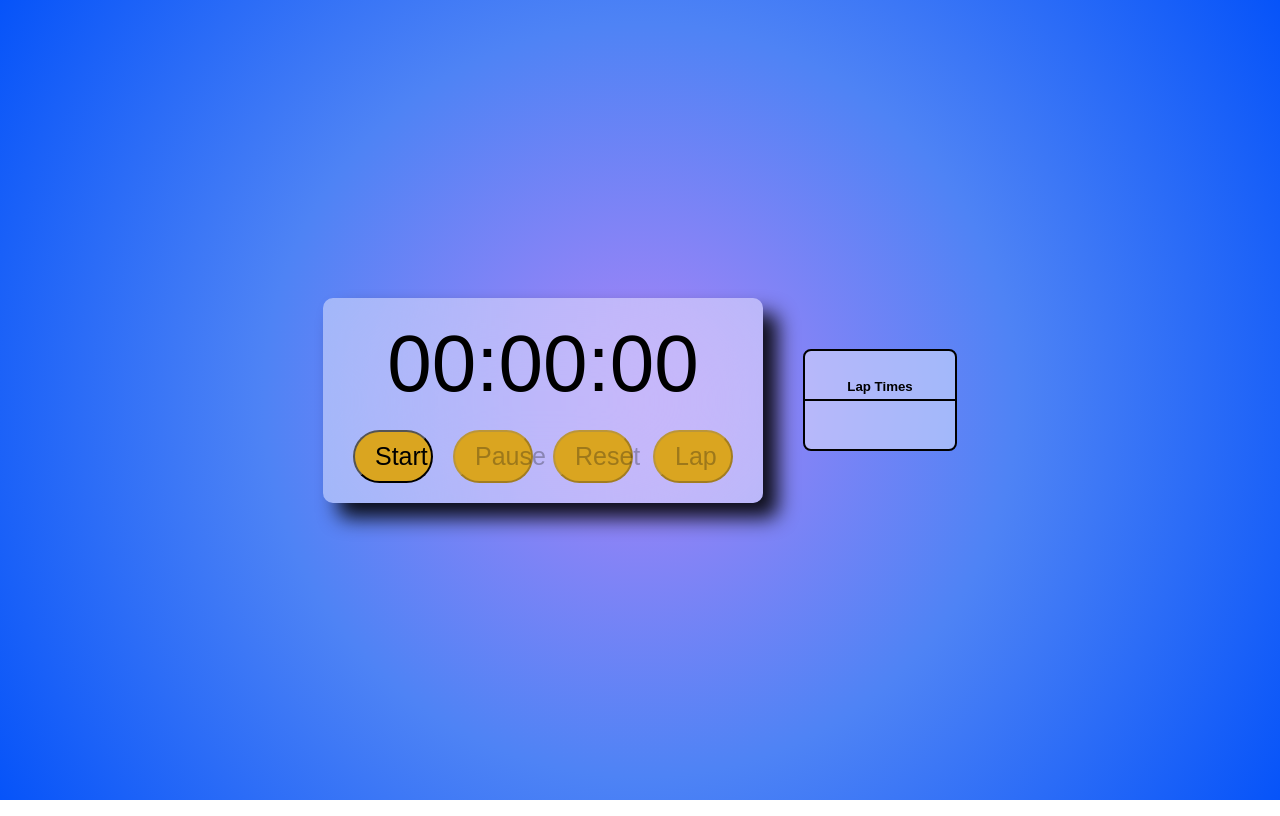
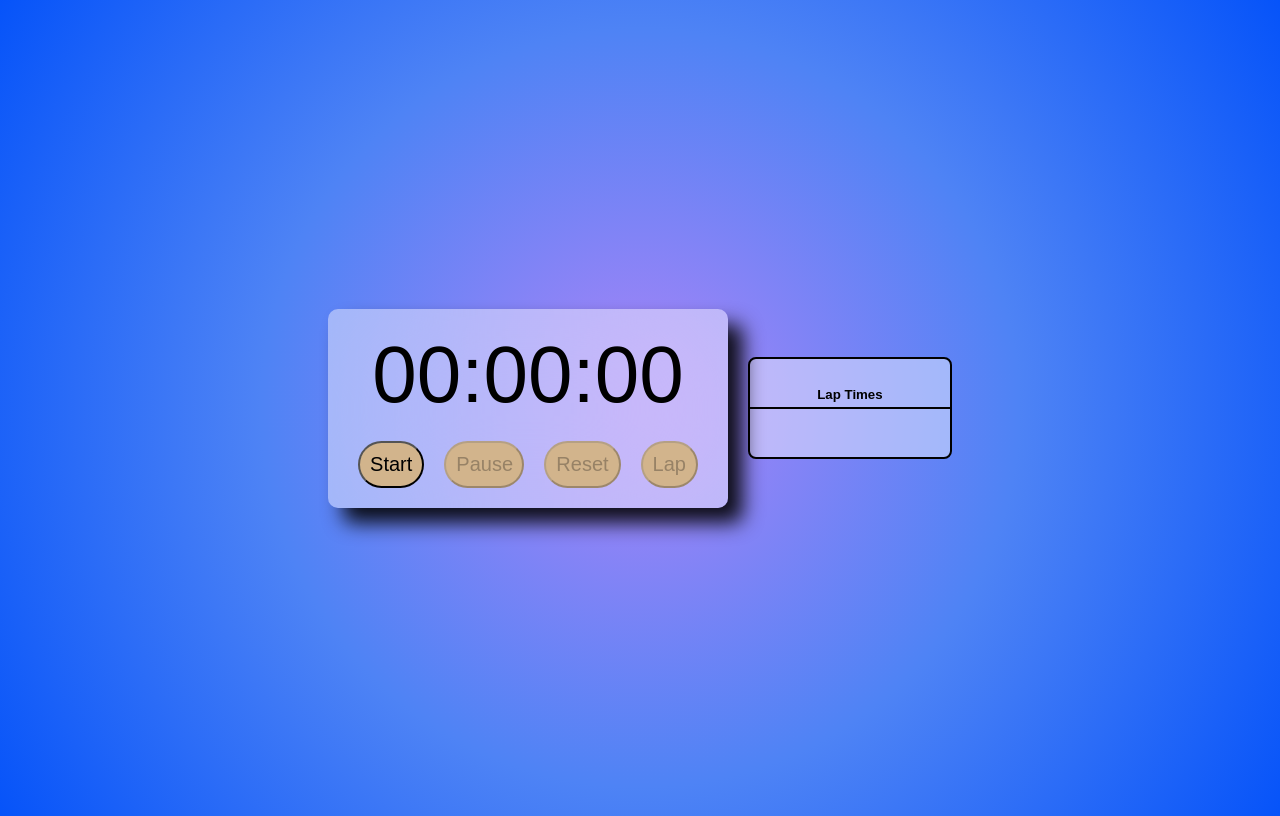
Before and after one commit to Jeffson-dsilva/PRODIGY-WD-02, a plain HTML site: page index.html in a window 1280 px wide. Drawn offline with Linux system fonts and the light colour scheme.

Commit message:
Update style.css

```diff
--- a/style.css
+++ b/style.css
@@ -3,7 +3,6 @@ body {
     justify-content: center;
     height: 100vh;
     background: radial-gradient(circle, rgba(143, 89, 244, 0.742), rgb(78, 131, 245), rgba(1, 80, 249, 0.982));
-    margin: 0;
     align-items: center;
     font-family: Arial, sans-serif;
 }
@@ -14,8 +13,6 @@ body {
     border-radius: 10px;
     box-shadow: 15px 15px 20px rgba(0, 0, 0, 0.9);
     text-align: center;
-    width: 90%;
-    max-width: 400px;
 }
 #display {
     font-size: 80px;
@@ -26,9 +23,9 @@ body {
     justify-content: space-between;
 }
 button {
-    padding: 10px 20px;
-    background-color: goldenrod;
-    font-size: 25px;
+    padding: 10px;
+    background-color: tan;
+    font-size: 20px;
     margin: 0 10px;
     border-radius: 40px;
     cursor: pointer;
@@ -56,7 +53,11 @@ h5 {
     border-bottom: 1px solid black;
     text-align: center;
 }
+
 @media (max-width: 600px) {
+    body {
+        justify-content: flex-start;
+    }
     #display {
         font-size: 60px;
     }
@@ -75,22 +76,3 @@ h5 {
         margin: 20px auto;
     }
 }
-
-@media (min-width: 601px) {
-    .stopwatch {
-        max-width: 400px;
-    }
-
-    #display {
-        font-size: 80px;
-    }
-
-    button {
-        font-size: 25px;
-    }
-
-    .lapRecords {
-        margin-left: 40px;
-        max-width: 150px;
-    }
-}
```
